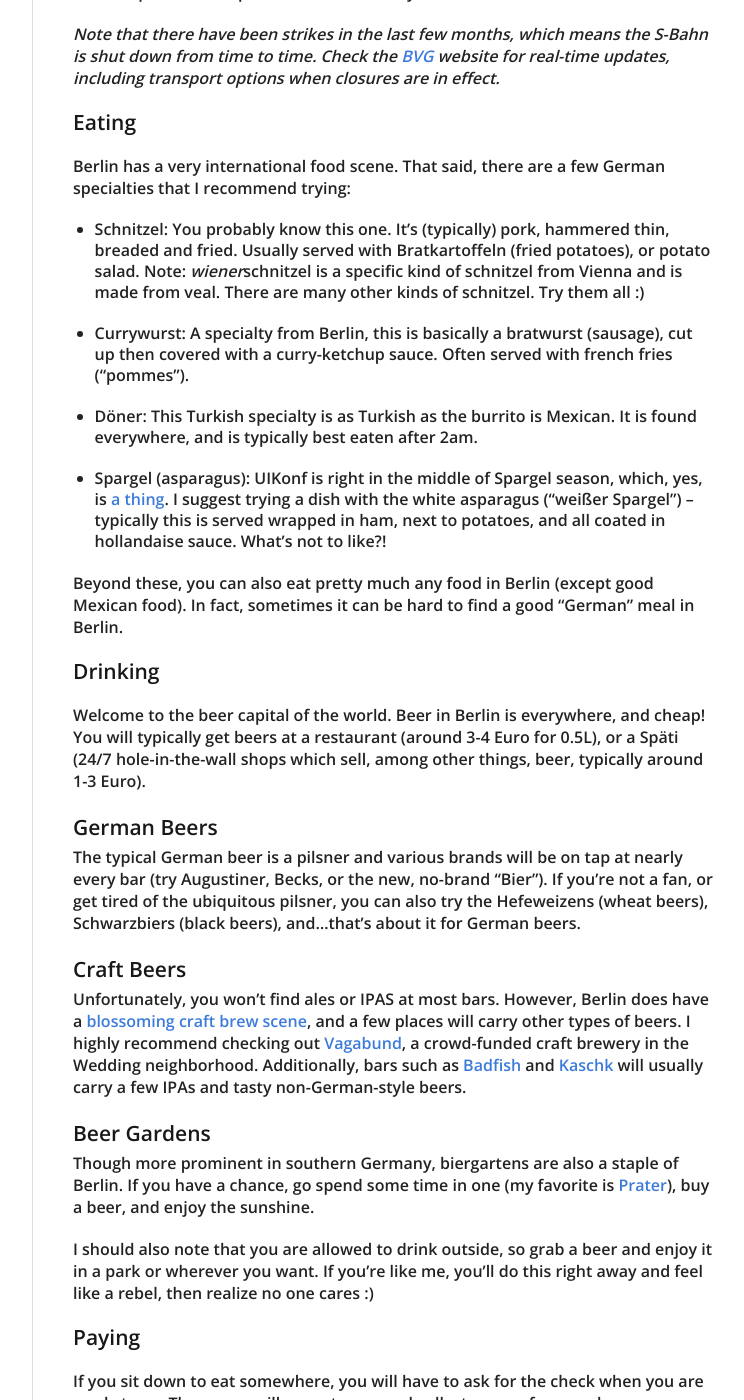
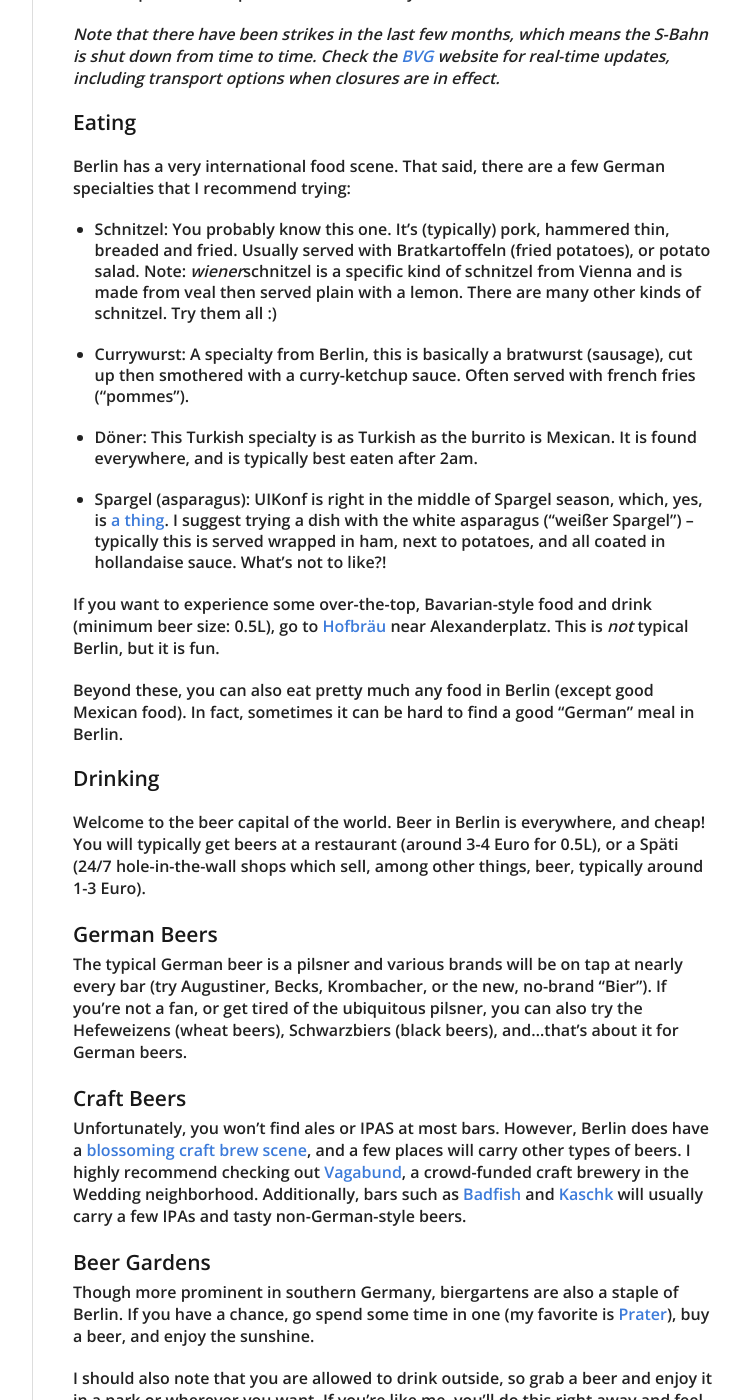
Before and after one commit to estromlund/estromlund.github.com, a Jekyll site: the page built from blog/_posts/2015-05-06-uikonfers-guide-to-berlin.md, in a window 1280 px wide and 1400 px high, scrolled down 1053 px. Shown: the whole window, without its empty margins (378-1122 px from the left). Built offline with Jekyll 4.4.1, drawn with Linux system fonts in a browser that asks for light colours; nearby versions of some CDN libraries; Markdown is read by kramdown in place of the engine named in the settings; some of the changed text lies outside the part shown.

Commit message:
Update a few details.

```diff
--- a/blog/_posts/2015-05-06-uikonfers-guide-to-berlin.md
+++ b/blog/_posts/2015-05-06-uikonfers-guide-to-berlin.md
@@ -35,13 +35,15 @@
 
 Berlin has a very international food scene. That said, there are a few German specialties that I recommend trying:
 
-- Schnitzel: You probably know this one. It's (typically) pork, hammered thin, breaded and fried. Usually served with Bratkartoffeln (fried potatoes), or potato salad. Note: *wiener*schnitzel is a specific kind of schnitzel from Vienna and is made from veal. There are many other kinds of schnitzel. Try them all :)
+- Schnitzel: You probably know this one. It's (typically) pork, hammered thin, breaded and fried. Usually served with Bratkartoffeln (fried potatoes), or potato salad. Note: *wiener*schnitzel is a specific kind of schnitzel from Vienna and is made from veal then served plain with a lemon. There are many other kinds of schnitzel. Try them all :)
 
-- Currywurst: A specialty from Berlin, this is basically a bratwurst (sausage), cut up then covered with a curry-ketchup sauce. Often served with french fries ("pommes").
+- Currywurst: A specialty from Berlin, this is basically a bratwurst (sausage), cut up then smothered with a curry-ketchup sauce. Often served with french fries ("pommes").
 
 - Döner: This Turkish specialty is as Turkish as the burrito is Mexican. It is found everywhere, and is typically best eaten after 2am.
 
 - Spargel (asparagus): UIKonf is right in the middle of Spargel season, which, yes, is [a thing](http://www.slowtravelberlin.com/seasonal-recipes-may-2013/). I suggest trying a dish with the white asparagus ("weißer Spargel") -- typically this is served wrapped in ham, next to potatoes, and all coated in hollandaise sauce. What's not to like?!
+
+If you want to experience some over-the-top, Bavarian-style food and drink (minimum beer size: 0.5L), go to [Hofbräu](http://www.hofbraeuhaus-berlin.de/) near Alexanderplatz. This is *not* typical Berlin, but it is fun.
 
 Beyond these, you can also eat pretty much any food in Berlin (except good Mexican food). In fact, sometimes it can be hard to find a good "German" meal in Berlin.
 
@@ -51,7 +53,7 @@
 
 #### German Beers
 
-The typical German beer is a pilsner and various brands will be on tap at nearly every bar (try Augustiner, Becks, or the new, no-brand "Bier"). If you're not a fan, or get tired of the ubiquitous pilsner, you can also try the Hefeweizens (wheat beers), Schwarzbiers (black beers), and...that's about it for German beers.
+The typical German beer is a pilsner and various brands will be on tap at nearly every bar (try Augustiner, Becks, Krombacher, or the new, no-brand "Bier"). If you're not a fan, or get tired of the ubiquitous pilsner, you can also try the Hefeweizens (wheat beers), Schwarzbiers (black beers), and...that's about it for German beers.
 
 #### Craft Beers
 
@@ -71,13 +73,13 @@
 
 Berlin, and Germany in general, is full of history spanning many different eras. It has been rebuilt numerous times, and just united as one city in 1989. In fact, Berlin is still blossoming and is benefiting from the strong German economy -- look around and you will see construction everywhere.
 
-Though it shouldn't need to be said, Germans are generally not fans of discussing their history, and experience a "collective guilt" for the things their not-so-distant relatives were a part of. Don't make jokes about it, just let it be.
+Germans love discussing history, but are generally not fans of discussing parts of their own history due to the "collective guilt" for the things their not-so-distant relatives were a part of. Don't make jokes about it, just let it be.
 
 ### See the city
 
 I highly recommend taking a walking tour to see the highlights of the city. My favorite is the [free Sandemans New Europe Walking Tour](http://www.newberlintours.com/daily-tours/free-tour.html). It meets several time a day (currently 10am, 11am, 2pm, and 4pm) at the Starbucks (Americans Assemmmble!!!!) near the Brandenburg Gate. It lasts about 3 hours and the guides are phenomenal. The tour itself costs nothing, though you are encouraged to pay the guide at the end however much you feel the tour was worth.
 
-If you don't want to do an organized walking tour, then I suggest starting at Alexanderplatz, walking down Unter den Linden to the Brandenburg Gate and Reichstag, and then wandering through the Tiergarten.
+If you don't want to do an organized walking tour, then I suggest starting at Alexanderplatz and walking down Unter den Linden to the Brandenburg Gate and Reichstag. From there, walk down through the Tiergarten, past the Siegessäule and towards the zoo. There is a great beer garden right there ([Cafe am neuen See](http://www.cafeamneuensee.de)), and you can find public transportation to almost anywhere from the Zoologischer Garten train station right there.
 
 #### Other Sights
 
```
